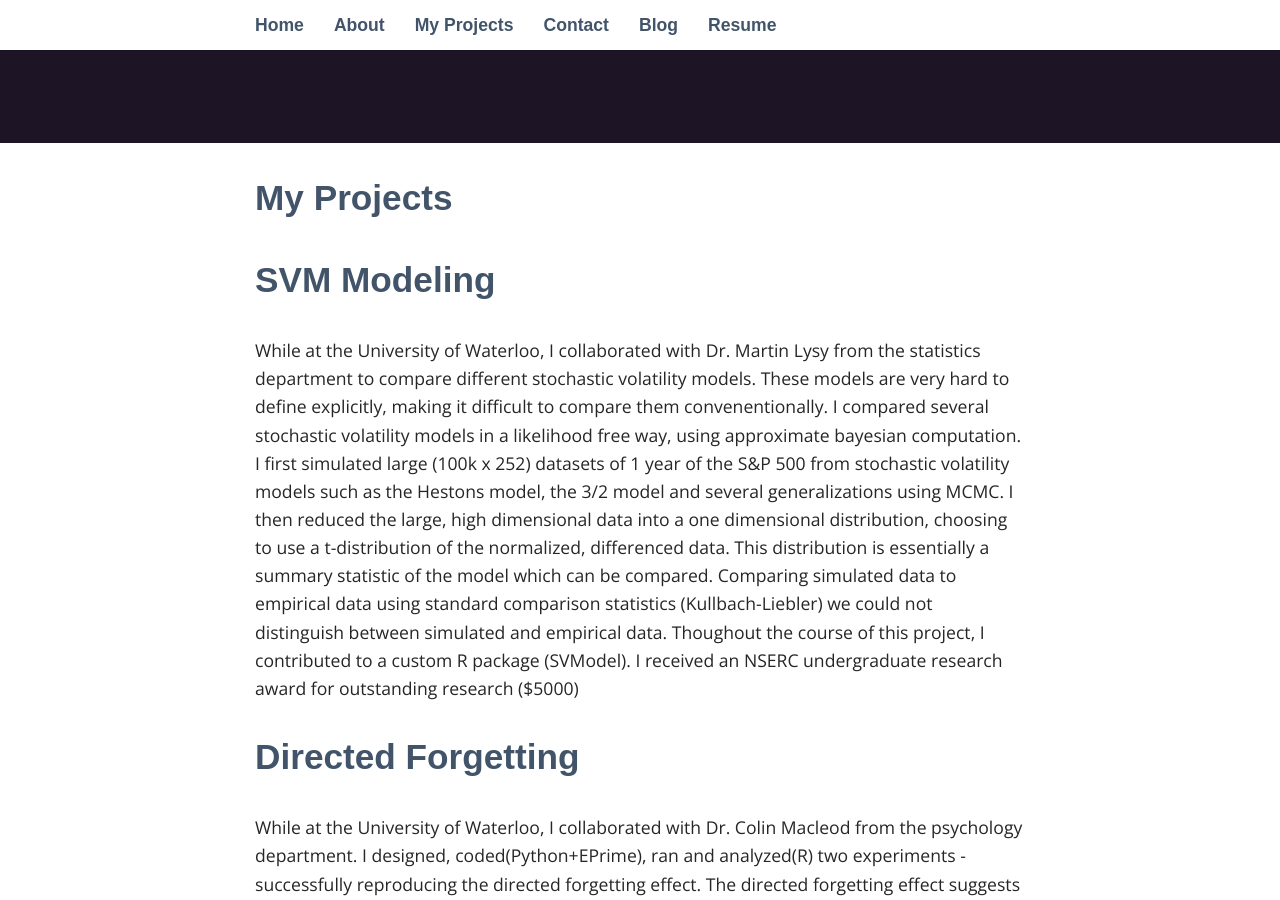
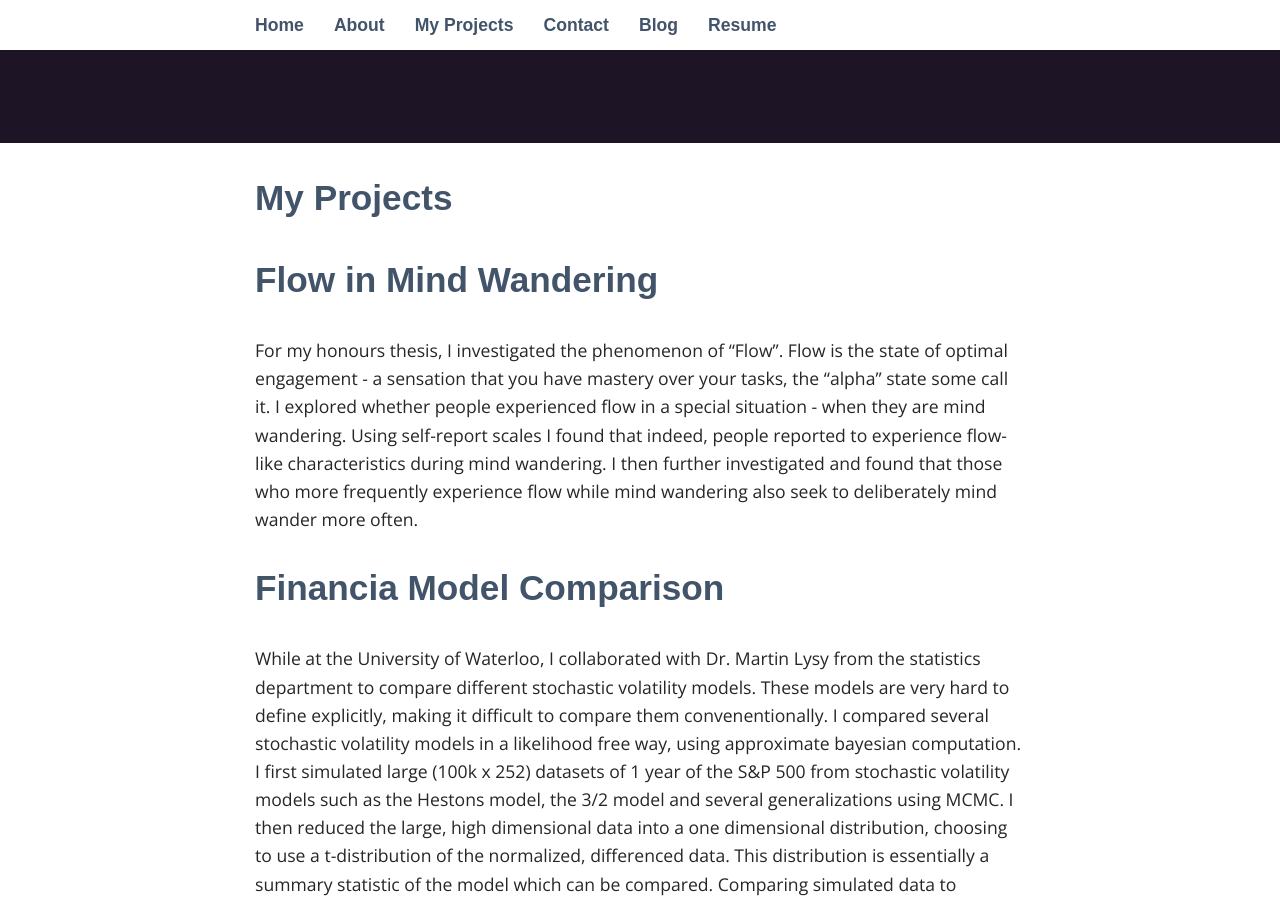
Before and after one commit to arnehuang/arnehuang.github-io, a Jekyll site: the page built from _pages/03_projects.md, in a window 1280 px wide and 900 px high, scrolled down 357 px. Built offline with Jekyll 4.4.1, drawn with Linux system fonts in a browser that asks for light colours; some web fonts are replaced; some of the changed text lies outside the part shown.

Commit message:
Update 03_projects.md

```diff
--- a/_pages/03_projects.md
+++ b/_pages/03_projects.md
@@ -4,13 +4,13 @@ title: My Projects
 permalink: /MyProjects/
 ---
 
-  <h2>SVM Modeling</h2>
+  <h2>Flow in Mind Wandering</h2>
+  For my honours thesis, I investigated the phenomenon of "Flow". Flow is the state of optimal engagement - a sensation that you have mastery over your tasks, the "alpha" state some call it.
+  I explored whether people experienced flow in a special situation - when they are mind wandering. Using self-report scales I found that indeed, people reported to experience flow-like characteristics during mind wandering. I then further investigated and found that those who more frequently experience flow while mind wandering also seek to deliberately mind wander more often.
+
+  <h2>Financia Model Comparison</h2>
   While at the University of Waterloo, I collaborated with Dr. Martin Lysy from the statistics department to compare different stochastic volatility models. These models are very hard to define explicitly, making it difficult to compare them convenentionally. I compared several stochastic volatility models in a likelihood free way, using approximate bayesian computation.  I first simulated large (100k x 252) datasets of 1 year of the S&P 500 from stochastic volatility models such as the Hestons model, the 3/2 model and several generalizations using MCMC. I then reduced the large, high dimensional data into a one dimensional distribution, choosing to use a t-distribution of the normalized, differenced data. This distribution is essentially a summary statistic of the model which can be compared. Comparing simulated data to empirical data using standard comparison statistics (Kullbach-Liebler) we could not distinguish between simulated and empirical data. Thoughout the course of this project, I contributed to a custom R package (SVModel). I received an NSERC undergraduate research award for outstanding research ($5000)
 
   <h2>Directed Forgetting</h2>
   While at the University of Waterloo, I collaborated with Dr. Colin Macleod from the psychology department.
   I designed, coded(Python+EPrime), ran and analyzed(R) two experiments - successfully reproducing the directed forgetting effect. The directed forgetting effect suggests that people have the ability to voluntarily forget learned knowledge upon instruction. I received an NSERC undergraduate research award for outstanding research ($5000).
-
-  <h2>Flow in Mind Wandering</h2>
-  For my honours thesis, I investigated the phenomenon of "Flow". Flow is the state of optimal engagement - a sensation that you have mastery over your tasks, the "alpha" state some call it.
-  I explored whether people experienced flow in a special situation - when they are mind wandering. Using self-report scales I found that indeed, people reported to experience flow-like characteristics during mind wandering. I then further investigated and found that those who more frequently experience flow while mind wandering also seek to deliberately mind wander more often.
```
